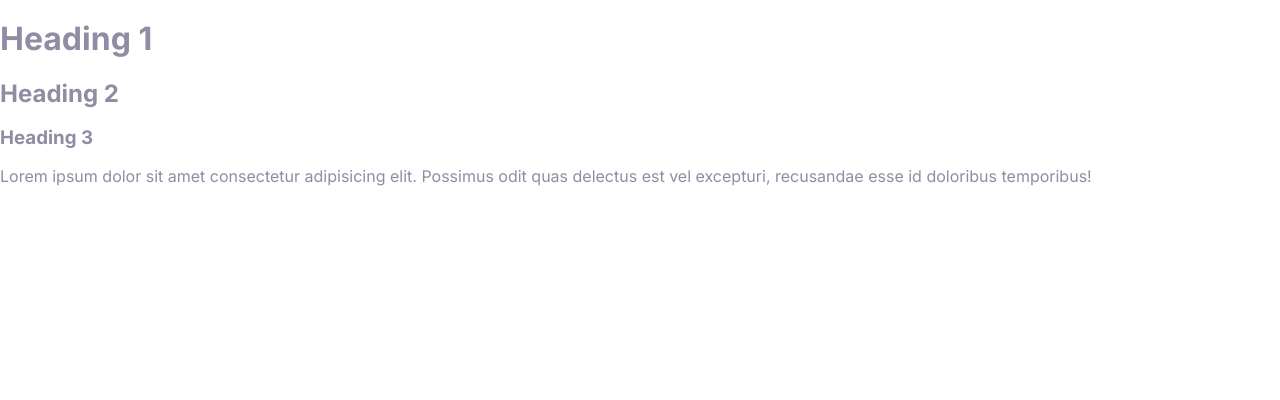
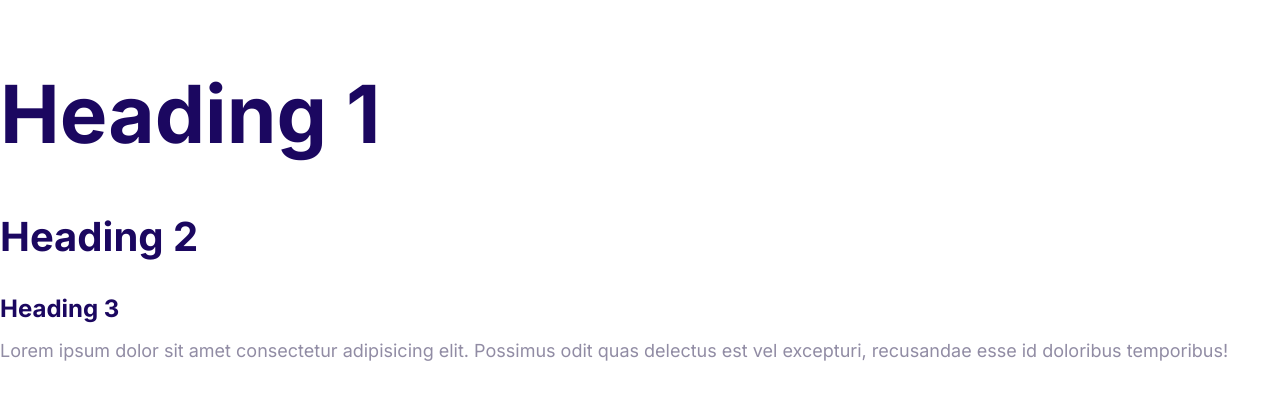
Before and after one commit to nwabueze1/fidefy, a plain HTML site: page index.html in a window 1280 px wide. Drawn offline with Linux system fonts and the light colour scheme.

Commit message:
DEfined the styles for the fonts

```diff
--- a/css/style.css
+++ b/css/style.css
@@ -5,7 +5,45 @@
   --color-headings: #1b0760;
   --color-body: #918ca4;
 }
+html {
+  font-size: 62.5%;
+}
 body {
   font-family: Inter, Arial, Helvetica, sans-serif;
   color: var(--color-body);
+  font-size: 2.4rem;
+  line-height: 1.5;
 }
+h1,
+h2,
+h3 {
+  color: var(--color-headings);
+  margin-bottom: 1rem;
+}
+h1 {
+  font-size: 7rem;
+}
+h2 {
+  font-size: 4rem;
+}
+h3 {
+  font-size: 3rem;
+}
+p {
+  margin-top: 0;
+}
+
+@media screen and (min-width: 1024px) {
+  body {
+    font-size: 1.8rem;
+  }
+  h1 {
+    font-size: 8rem;
+  }
+  h2 {
+    font-size: 4rem;
+  }
+  h3 {
+    font-size: 2.4rem;
+  }
+}
```
